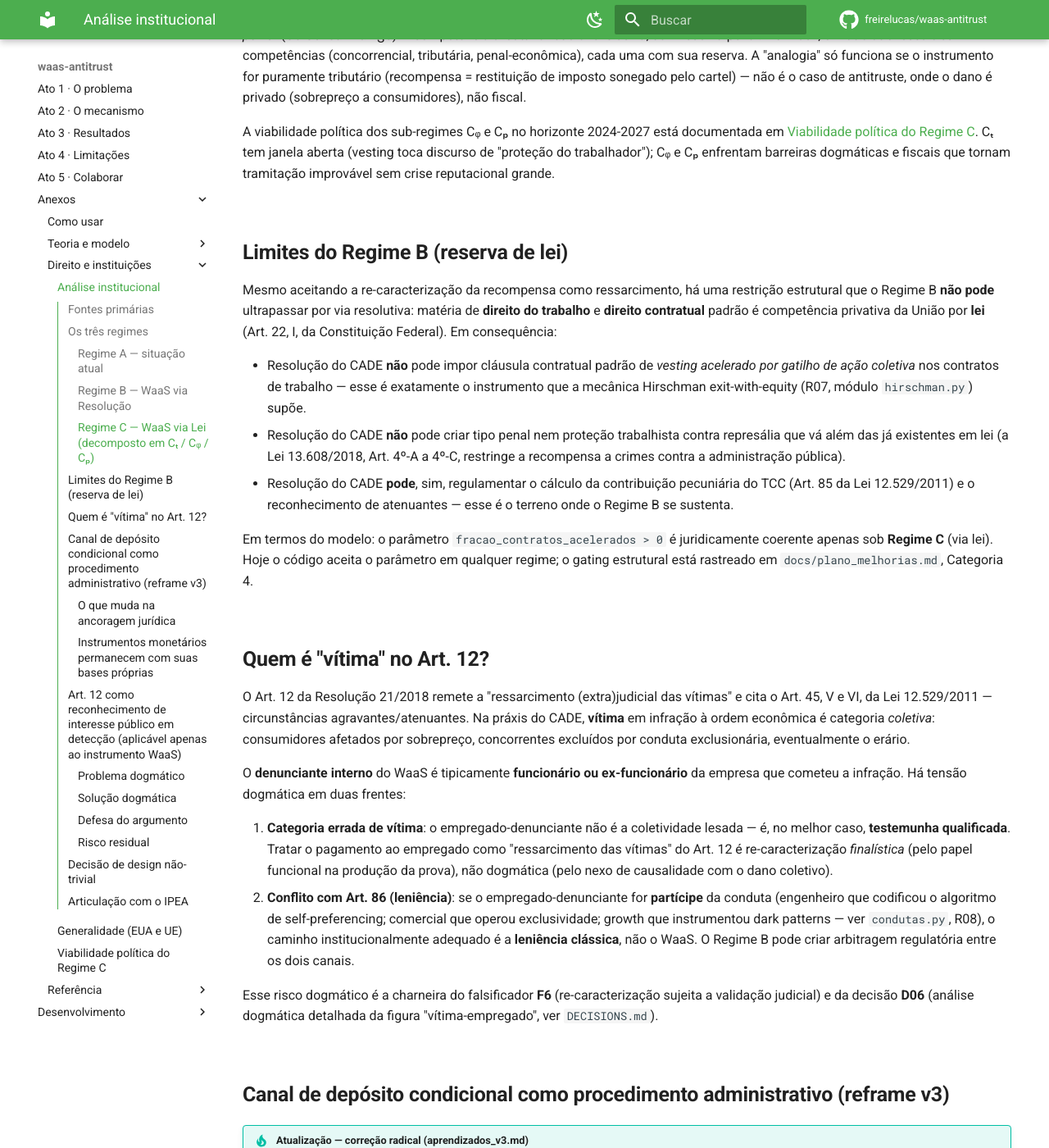
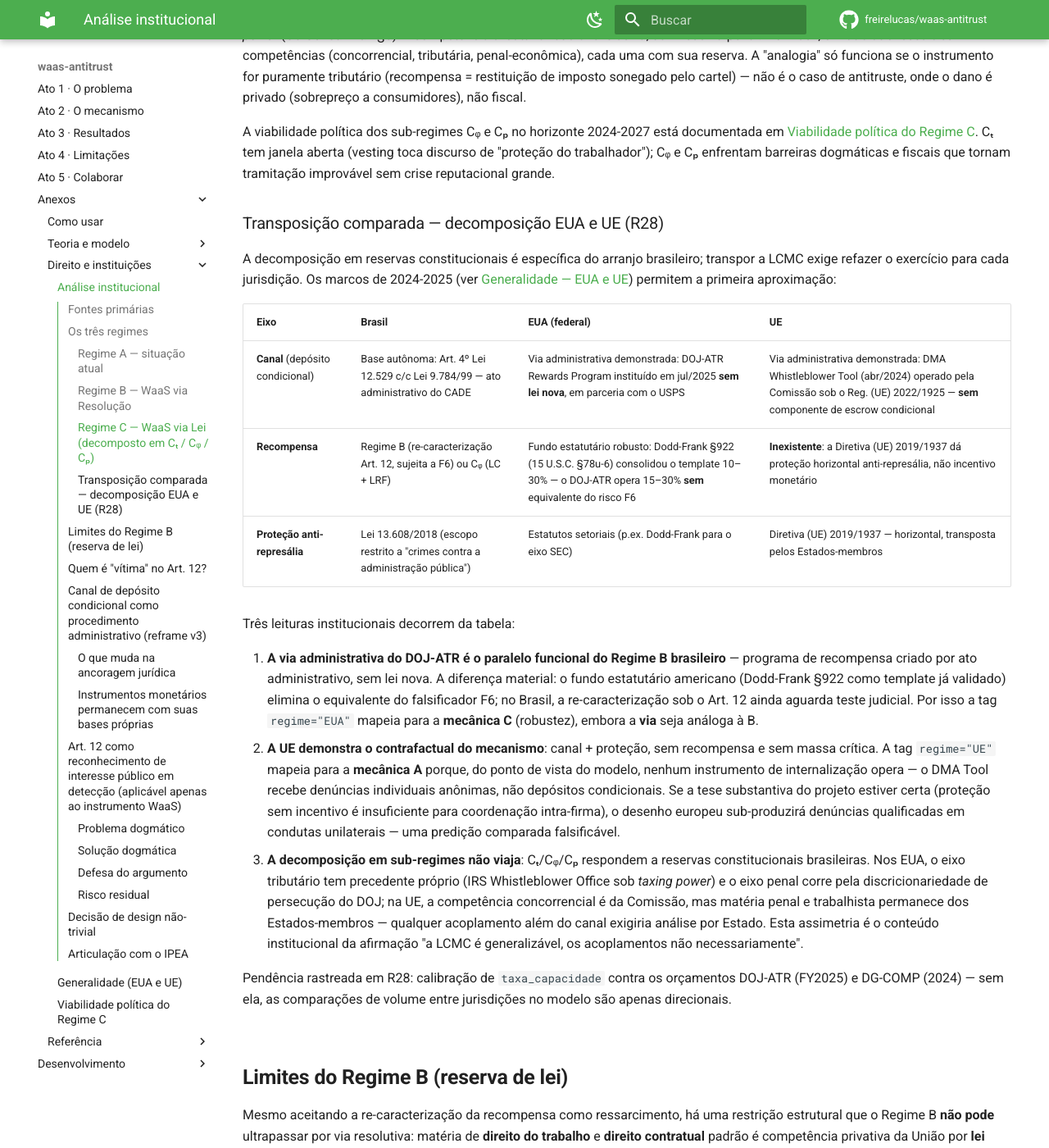
Before and after one commit to freirelucas/waas-antitrust, an MkDocs documentation site: the page built from docs/INSTITUTIONAL.md, in a window 1280 px wide and 1400 px high, scrolled down 1622 px. Shown: the whole window at 82% size. Built offline with MkDocs 1.6.1 and Material for MkDocs 9.7.7, drawn with Linux system fonts in a browser that asks for light colours; comment, search, counter and statistics services are not loaded.

Commit message:
docs(INSTITUTIONAL): transposição comparada EUA/UE — decomposição R28
Nova § "Transposição comparada — decomposição EUA e UE (R28)" logo após
a decomposição Cₜ/Cᵩ/Cₚ. Tabela de 3 eixos (canal / recompensa /
proteção anti-represália) × 3 jurisdições, ancorada exclusivamente nos
marcos já documentados no repositório (DOJ-ATR jul/2025, Dodd-Frank
§922, DMA Tool abr/2024, Diretiva 2019/1937, Reg. 2022/1925).

Três leituras institucionais:
1. A via administrativa do DOJ-ATR é o paralelo funcional do Regime B
   brasileiro — mas sem o equivalente do F6 (fundo estatutário
   Dodd-Frank); por isso a tag EUA mapeia para mecânica C embora a VIA
   seja análoga à B.
2. A UE é o contrafactual do mecanismo (canal + proteção, sem
   recompensa/escrow) — se a tese substantiva estiver certa, o desenho
   europeu sub-produzirá denúncias qualificadas em condutas unilaterais:
   predição comparada falsificável.
3. A decomposição em sub-regimes NÃO viaja — Cₜ/Cᵩ/Cₚ respondem a
   reservas constitucionais brasileiras; "a LCMC é generalizável, os
   acoplamentos não necessariamente".

R28 em DECISIONS atualizado: ação de decomposição fechada; restam
calibração de capacidade (DOJ-ATR/DG-COMP) e paper extension.

Gates: mkdocs --strict ok; 331 testes inalterados.

```diff
--- a/docs/INSTITUTIONAL.md
+++ b/docs/INSTITUTIONAL.md
@@ -41,6 +41,51 @@ Extensão da Lei 13.608/2018 para alcançar infrações à ordem econômica, com
 A analogia ao **IRS Whistleblower Office** (26 U.S.C. §7623) é **inaplicável** ao WaaS antitruste brasileiro. O IRS opera sob *federal taxing power* (US Const. Art. I §8) — competência tributária federal exclusiva, sem reserva penal. No Brasil, o WaaS atravessa três competências (concorrencial, tributária, penal-econômica), cada uma com sua reserva. A "analogia" só funciona se o instrumento for puramente tributário (recompensa = restituição de imposto sonegado pelo cartel) — não é o caso de antitruste, onde o dano é privado (sobrepreço a consumidores), não fiscal.
 
 A viabilidade política dos sub-regimes Cᵩ e Cₚ no horizonte 2024-2027 está documentada em [Viabilidade política do Regime C](viabilidade_regime_c.md). Cₜ tem janela aberta (vesting toca discurso de "proteção do trabalhador"); Cᵩ e Cₚ enfrentam barreiras dogmáticas e fiscais que tornam tramitação improvável sem crise reputacional grande.
+
+### Transposição comparada — decomposição EUA e UE (R28)
+
+A decomposição em reservas constitucionais é específica do arranjo
+brasileiro; transpor a LCMC exige refazer o exercício para cada
+jurisdição. Os marcos de 2024-2025 (ver [Generalidade — EUA e
+UE](internacional.md)) permitem a primeira aproximação:
+
+| Eixo | Brasil | EUA (federal) | UE |
+|---|---|---|---|
+| **Canal** (depósito condicional) | Base autônoma: Art. 4º Lei 12.529 c/c Lei 9.784/99 — ato administrativo do CADE | Via administrativa demonstrada: DOJ-ATR Rewards Program instituído em jul/2025 **sem lei nova**, em parceria com o USPS | Via administrativa demonstrada: DMA Whistleblower Tool (abr/2024) operado pela Comissão sob o Reg. (UE) 2022/1925 — **sem** componente de escrow condicional |
+| **Recompensa** | Regime B (re-caracterização Art. 12, sujeita a F6) ou Cᵩ (LC + LRF) | Fundo estatutário robusto: Dodd-Frank §922 (15 U.S.C. §78u-6) consolidou o template 10–30% — o DOJ-ATR opera 15–30% **sem** equivalente do risco F6 | **Inexistente**: a Diretiva (UE) 2019/1937 dá proteção horizontal anti-represália, não incentivo monetário |
+| **Proteção anti-represália** | Lei 13.608/2018 (escopo restrito a "crimes contra a administração pública") | Estatutos setoriais (p.ex. Dodd-Frank para o eixo SEC) | Diretiva (UE) 2019/1937 — horizontal, transposta pelos Estados-membros |
+
+Três leituras institucionais decorrem da tabela:
+
+1. **A via administrativa do DOJ-ATR é o paralelo funcional do Regime B
+   brasileiro** — programa de recompensa criado por ato administrativo,
+   sem lei nova. A diferença material: o fundo estatutário americano
+   (Dodd-Frank §922 como template já validado) elimina o equivalente do
+   falsificador F6; no Brasil, a re-caracterização sob o Art. 12 ainda
+   aguarda teste judicial. Por isso a tag `regime="EUA"` mapeia para a
+   **mecânica C** (robustez), embora a **via** seja análoga à B.
+2. **A UE demonstra o contrafactual do mecanismo**: canal + proteção,
+   sem recompensa e sem massa crítica. A tag `regime="UE"` mapeia para
+   a **mecânica A** porque, do ponto de vista do modelo, nenhum
+   instrumento de internalização opera — o DMA Tool recebe denúncias
+   individuais anônimas, não depósitos condicionais. Se a tese
+   substantiva do projeto estiver certa (proteção sem incentivo é
+   insuficiente para coordenação intra-firma), o desenho europeu
+   sub-produzirá denúncias qualificadas em condutas unilaterais — uma
+   predição comparada falsificável.
+3. **A decomposição em sub-regimes não viaja**: Cₜ/Cᵩ/Cₚ respondem a
+   reservas constitucionais brasileiras. Nos EUA, o eixo tributário tem
+   precedente próprio (IRS Whistleblower Office sob *taxing power*) e o
+   eixo penal corre pela discricionariedade de persecução do DOJ; na UE,
+   a competência concorrencial é da Comissão, mas matéria penal e
+   trabalhista permanece dos Estados-membros — qualquer acoplamento
+   além do canal exigiria análise por Estado. Esta assimetria é o
+   conteúdo institucional da afirmação "a LCMC é generalizável, os
+   acoplamentos não necessariamente".
+
+Pendência rastreada em R28: calibração de `taxa_capacidade` contra os
+orçamentos DOJ-ATR (FY2025) e DG-COMP (2024) — sem ela, as comparações
+de volume entre jurisdições no modelo são apenas direcionais.
 
 ## Limites do Regime B (reserva de lei)
 
```
Also changed, not shown: docs/DECISIONS.md (+1 -1 lines).
